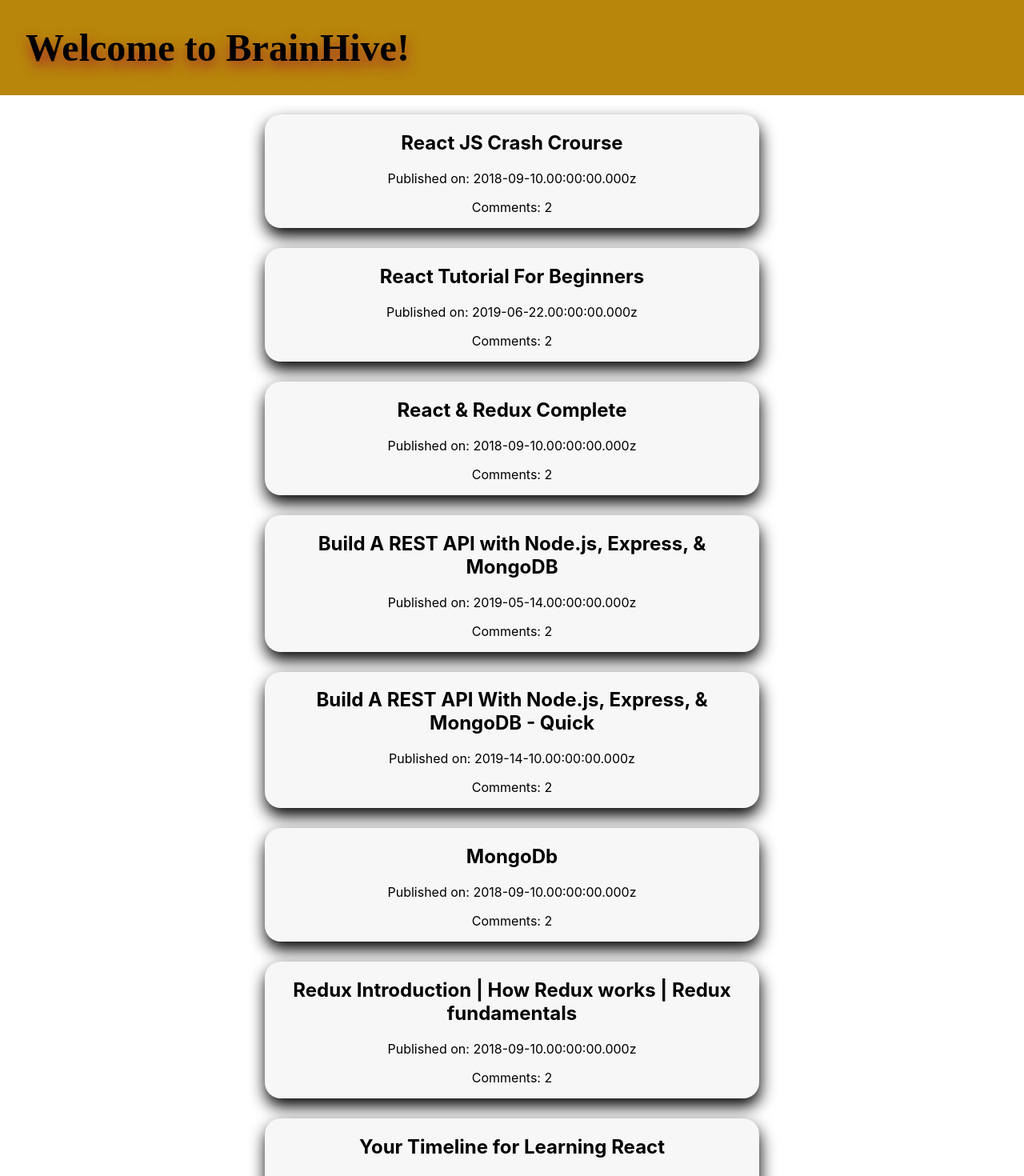
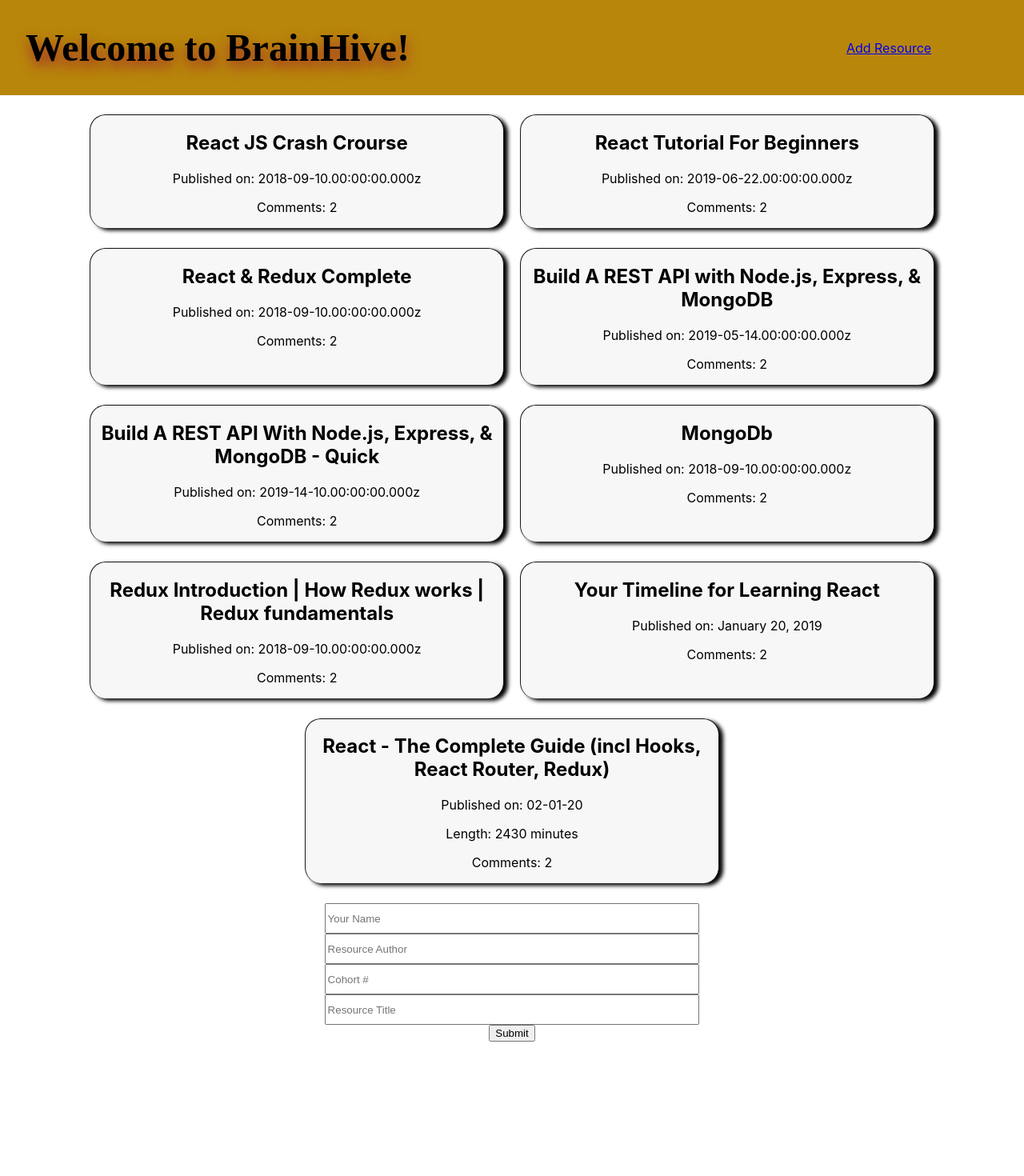
Before and after one commit to cxiong03/beehive, a React (Create React App) app: page / in a window 1280 px wide. Shown: the top 1470 px of the page at 80% size. After the commit the page ends 1302 px from the top, so only its background shows below. Built offline with nearby package versions, Linux system fonts and the light colour scheme.

Commit message:
created our input and label fields in ResourceForm.js

```diff
--- a/src/App.css
+++ b/src/App.css
@@ -38,15 +38,19 @@
 }
 
 .box {
-  border: 1px solid #f6f6f6f6;
+  border: 1px solid #171717;
   border-bottom-width: 0;
   border-radius: 20px;
-  box-shadow: 1px 10px 20px #000000;
   margin-bottom: 25px;
-  max-width: 600px;
+  padding: 0 8px;
   width: 80%;
-  padding: 0 8px;
+  max-width: 500px;
+  box-shadow: 5px 3px 5px #000000;
   background-color: #f7f7f7;
+}
+
+.box:hover {
+  box-shadow: 15px 9px 15px black;
 }
 
 .resourceList {
@@ -66,9 +70,19 @@
 }
 
 .title {
+  display: flex;
+  flex: 1;
   font-size: 3rem;
   font-family: cursive;
   font-weight: bold;
   text-shadow: 1px 8px 16px brown;
   color: black;
 }
+
+.navigation {
+  display: flex;
+  padding: 0 16px;
+  margin-right: 8%;
+  justify-content: center;
+  align-items: center;
+}
--- a/src/App.js
+++ b/src/App.js
@@ -2,6 +2,8 @@ import React, { Component} from 'react';
 import './App.css';
 import Resource from './components/Resource';
 import resources from './mock/resources'
+
+import ResourceForm from './components/ResourceForm';
 
 class App extends Component {
 //[<Resource resource ={aResource}/>, Resource resource ={aResource}]
@@ -23,8 +25,12 @@ class App extends Component {
       <div className="App">
         <div className="header">
           <h1 className="title">Welcome to BrainHive!</h1>
+          <div className="navigation">
+            <a href="/">Add Resource</a>
+          </div>
         </div>
         <div className="resourceList">{this.renderPosts()}</div>
+        <ResourceForm />
       </div>
     );
   }
--- /dev/null
+++ b/src/components/ResourceForm.js
@@ -0,0 +1,79 @@
+import React, {Component} from 'react';
+
+class ResourceForm extends Component {
+    state = {
+        posterName: "",
+        resourceAuthor: "",
+        cohort: "",
+        title: "",
+    };
+
+    handleChange = (e) => {
+        this.setState({
+            ...this.state,
+            [e.target.id]: e.target.value
+        })
+    }
+    render() {
+        return (
+            <div className="ResourceForm">
+                <form
+                    style={styles.form}
+                        >
+                    {/* <label htmlFor="posterName">Your Name:</label> */}
+                    <input
+                        style={styles.input}
+                        id="posterName"
+                        type="text"
+                        placeholder="Your Name"
+                        value={this.state.posterName}
+                        onChange={this.handleChange}
+                        />
+                    <input
+                        style={styles.input}
+                        id="resourceAuthor"
+                        type="text"
+                        placeholder="Resource Author"
+                        value={this.state.resourceAuthor}
+                        onChange={this.handleChange}
+                        />
+                        {/* dropmenu for author level */}
+                    <input
+                        style={styles.input}
+                        id="cohort"
+                        type="text"
+                        placeholder="Cohort #"
+                        vale={this.state.cohort}
+                        onChange={this.handleChange}
+                        />
+                    <input
+                        style={styles.input}
+                        id="title"
+                        type="text"
+                        placeholder="Resource Title"
+                        value={this.state.title}
+                        onChange={this.handleChange}
+                        />
+                        <button type="submit">Submit</button>
+                </form>
+            </div>
+        );
+    }
+};
+
+const styles = {
+    form: {
+        display: 'flex',
+        justifyContent: 'center',
+        alignItems: "center",
+        marginRight: "20%",
+        marginLeft: "20%",
+        flexDirection: "column",
+    },
+    input: {
+        width: "60%",
+        height: 32,
+    },
+};
+
+export default ResourceForm;
```
